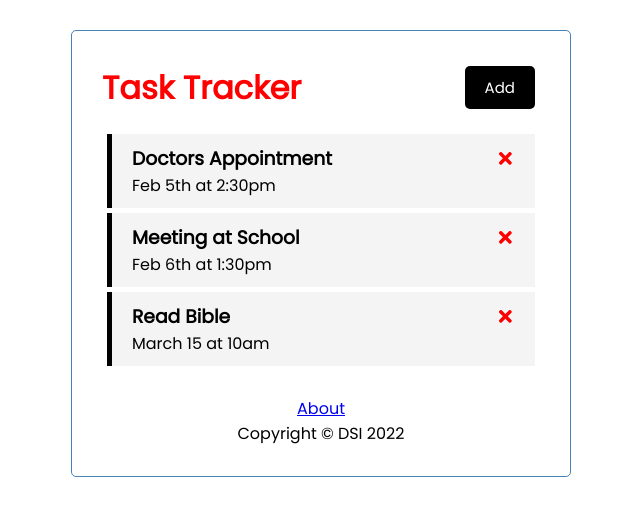
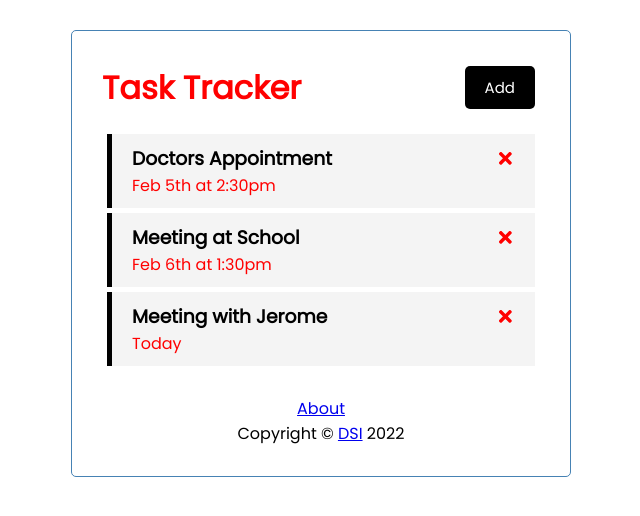
Before and after one commit to X-DSI/react-task-tracker, a React (Create React App) app: page / in a window 1280 px wide. Shown: the top 516 px of the page, without its empty margins (319-959 px from the left). Built offline with nearby package versions, Linux system fonts and the light colour scheme; data requests are answered from the project's data file.

Commit message:
Final Final Final Touches

```diff
--- a/db.json
+++ b/db.json
@@ -13,10 +13,10 @@
       "reminder": true
     },
     {
-      "text": "Read Bible",
-      "day": "March 15 at 10am",
+      "text": "Meeting with Jerome",
+      "day": "Today",
       "reminder": true,
-      "id": 3
+      "id": 4
     }
   ]
 }
--- a/src/components/Footer.js
+++ b/src/components/Footer.js
@@ -4,7 +4,7 @@ const Footer = () => {
   return (
     <footer>
       <Link to='/about'>About</Link>
-      <p>Copyright &copy; DSI 2022</p>
+      <p>Copyright &copy; <a href='https://github.com/X-DSI' target='_blank'>DSI</a> 2022</p>
     </footer>
   )
 }
--- a/src/components/Task.js
+++ b/src/components/Task.js
@@ -13,7 +13,7 @@ const Task = ({ task, onDelete, onToggle }) => {
           onClick={() => onDelete(task.id)}
         />
       </h3>
-      <p>{task.day}</p>
+      <p className='ptag'>{task.day}</p>
     </div>
   )
 }
--- a/src/components/Tasks.js
+++ b/src/components/Tasks.js
@@ -1,6 +1,7 @@
 import Task from './Task'
 
 const Tasks = ({ tasks, onDelete, onToggle }) => {
+  console.log('task', tasks);
   return (
     <>
       {tasks.map((task, index) => (
--- a/src/index.css
+++ b/src/index.css
@@ -27,7 +27,11 @@ body {
   margin-bottom: 20px;
 }
 
-h1{
+.header h1{
+  color: red;
+}
+
+.ptag{
   color: red;
 }
 
```
